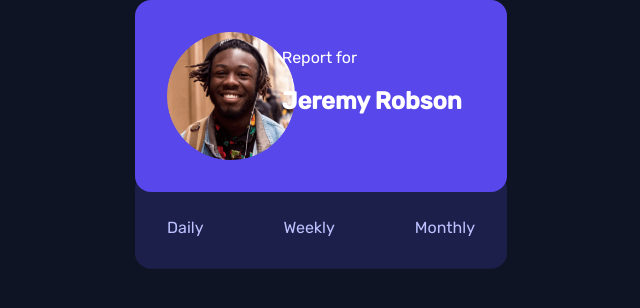
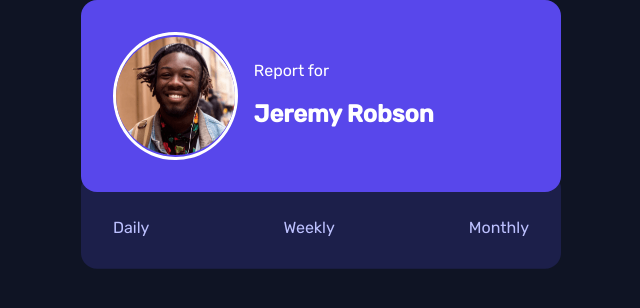
Before and after one commit to joshuaadu/time-tracking-dashboard, a React (Create React App) app: page / in a window 1280 px wide. Shown: the top 308 px of the page, without its empty margins (319-959 px from the left). Built offline with nearby package versions, Linux system fonts and the light colour scheme.

Commit message:
center info elements in Profile component

```diff
--- a/src/components/Profile.module.css
+++ b/src/components/Profile.module.css
@@ -4,25 +4,29 @@
   max-width: 30rem;
 }
 
-.profile img {
-  max-width: 100%;
-  min-width: min-content;
-  height: 100%;
-}
 .info {
   width: 100%;
   height: 12rem;
   display: flex;
   background-color: hsl(246, 80%, 60%);
+  gap: 1rem;
   z-index: 100;
 }
 
 .img {
-  /* flex-basis: 20%; */
+  flex-basis: 30%;
+  align-self: center;
+  border: 3px solid white;
+  border-radius: 50%;
 }
 
+.img img {
+  height: 100%;
+  width: 100%;
+  transform: translateY(2px);
+}
 .title {
-  flex-basis: 70%;
+  align-self: center;
 }
 .period {
   width: 100%;
--- a/src/styles.css
+++ b/src/styles.css
@@ -18,3 +18,7 @@ body {
   display
   width: 100%;
 } */
+
+img {
+  width: 100%;
+}
```
